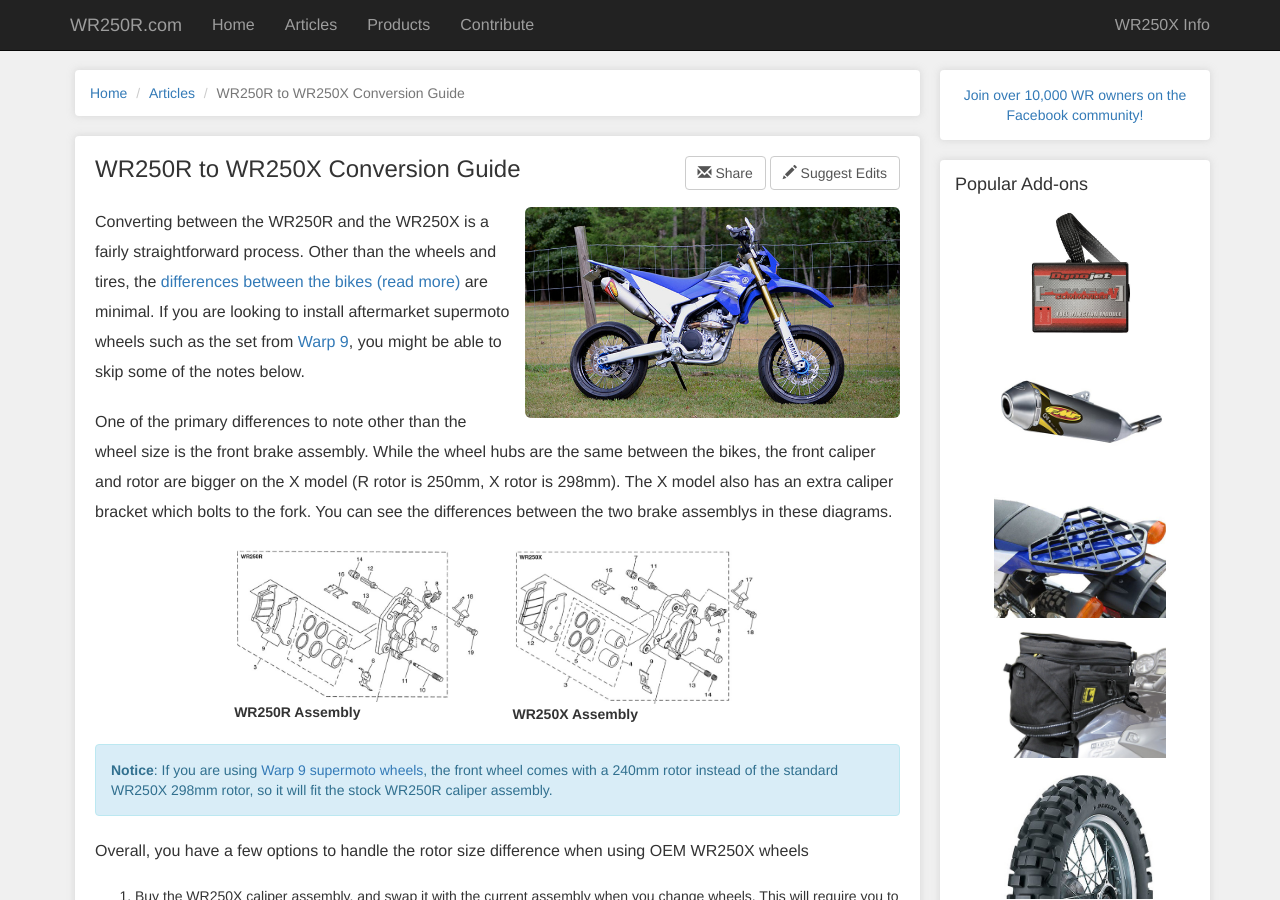
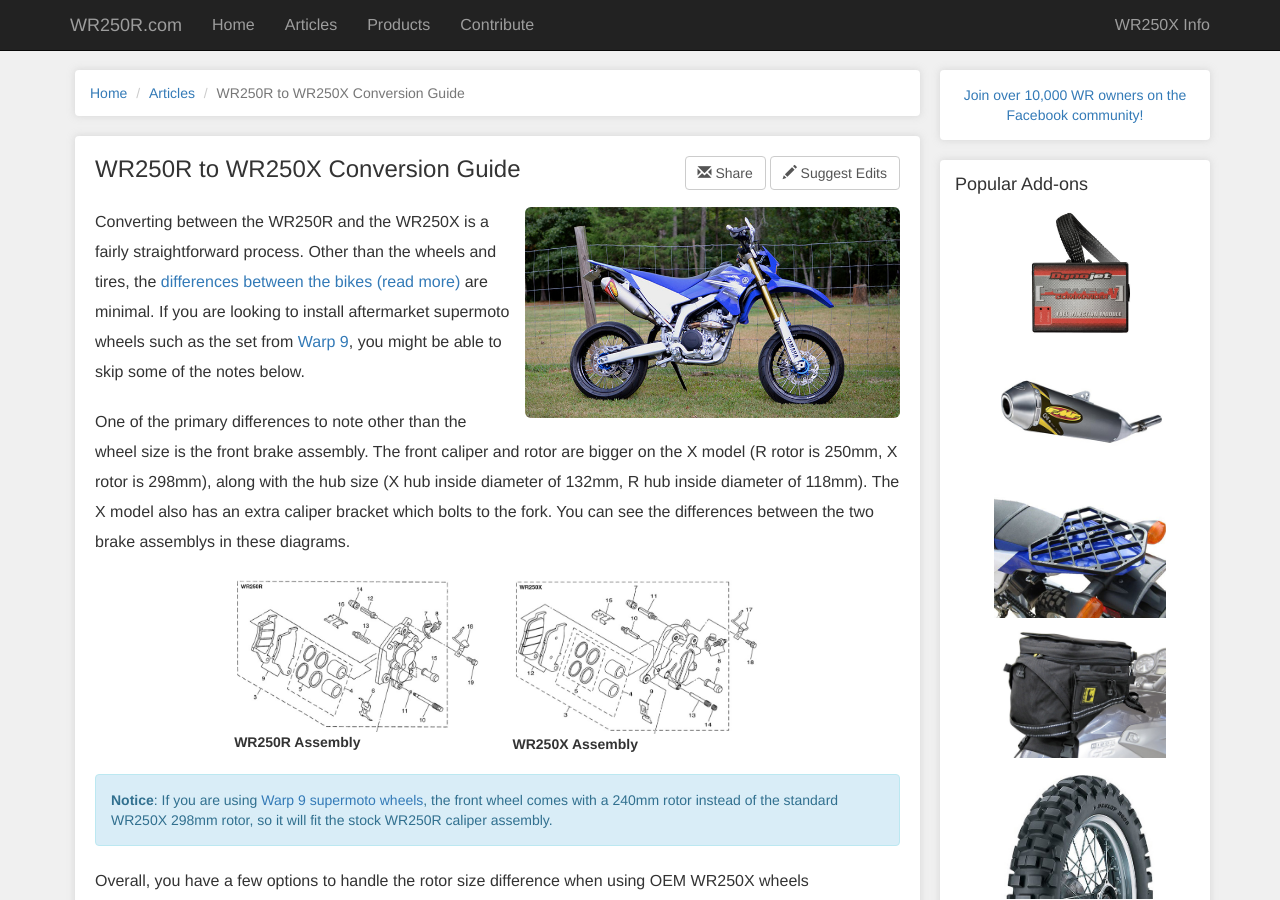
Before and after one commit to craig-davis/wr250r, a Jekyll site: the page built from _articles/wr250r-to-wr250x-conversion-guide.md, in a window 1280 px wide and 900 px high. Built offline with Jekyll 4.4.1, drawn with Linux system fonts in a browser that asks for light colours.

Commit message:
Update wr250r-to-wr250x-conversion-guide.md

```diff
--- a/_articles/wr250r-to-wr250x-conversion-guide.md
+++ b/_articles/wr250r-to-wr250x-conversion-guide.md
@@ -10,7 +10,7 @@
 
 Converting between the WR250R and the WR250X is a fairly straightforward process. Other than the wheels and tires, the <a href='/articles/differences-between-the-wr250r-and-wr250x'>differences between the bikes (read more)</a> are minimal. If you are looking to install aftermarket supermoto wheels such as the set from <a href='http://www.warp9racing.com/sm_wheels_yamaha.html' target='_blank'>Warp 9</a>, you might be able to skip some of the notes below.
 
-One of the primary differences to note other than the wheel size is the front brake assembly. While the wheel hubs are the same between the bikes, the front caliper and rotor are bigger on the X model (R rotor is 250mm, X rotor is 298mm). The X model also has an extra caliper bracket which bolts to the fork. You can see the differences between the two brake assemblys in these diagrams.
+One of the primary differences to note other than the wheel size is the front brake assembly. The front caliper and rotor are bigger on the X model (R rotor is 250mm, X rotor is 298mm), along with the hub size (X hub inside diameter of 132mm, R hub inside diameter of 118mm). The X model also has an extra caliper bracket which bolts to the fork. You can see the differences between the two brake assemblys in these diagrams.
 
 <div class='row'>
 	<div class='col-md-4 col-md-offset-2'>
```
